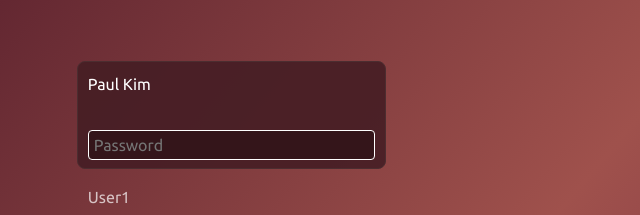
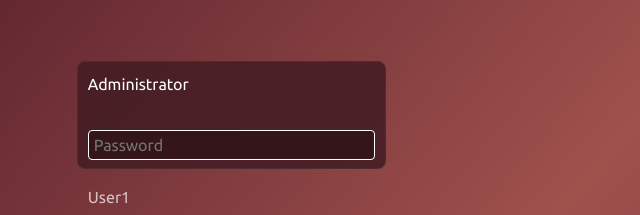
Before and after one commit to paulmskim/ubuntu-login, a plain HTML site: page public_html/index.html in a window 1280 px wide. Shown: the part 285-500 px from the top of the page, 0-640 px from the left. Drawn offline with Linux system fonts and the light colour scheme.

Commit message:
Changed name of first user to Administrator

```diff
--- a/public_html/index.html
+++ b/public_html/index.html
@@ -12,7 +12,7 @@
 		<ul class="users-list">
 			<li class="users-list-item">
 				<input type="radio" id="radio1" name="user" value="admin" class="user-btn" checked="checked">
-				<label for="radio1" class="user-label user-label-0">Paul Kim</label>
+				<label for="radio1" class="user-label user-label-0">Administrator</label>
 			</li>
 			<li class="users-list-item">
 				<input type="radio" id="radio2" name="user" value="user1" class="user-btn">
```
